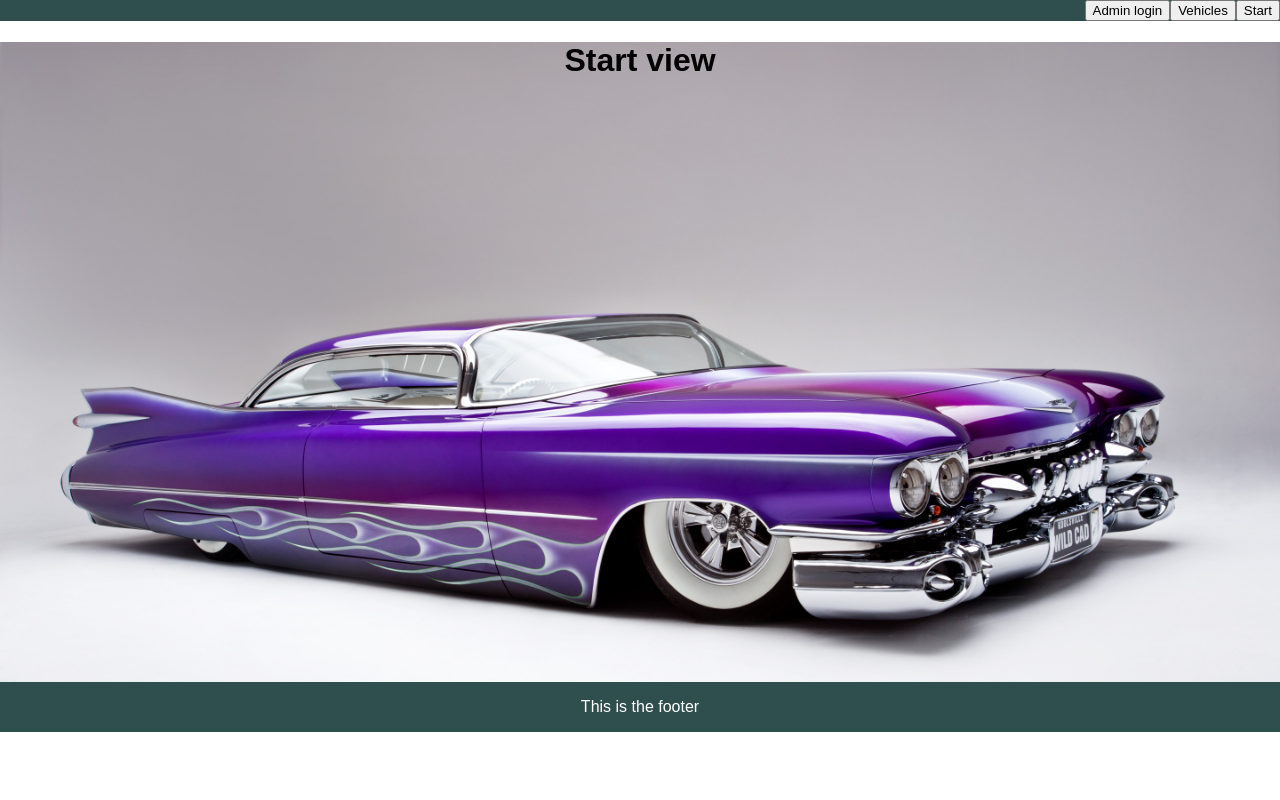
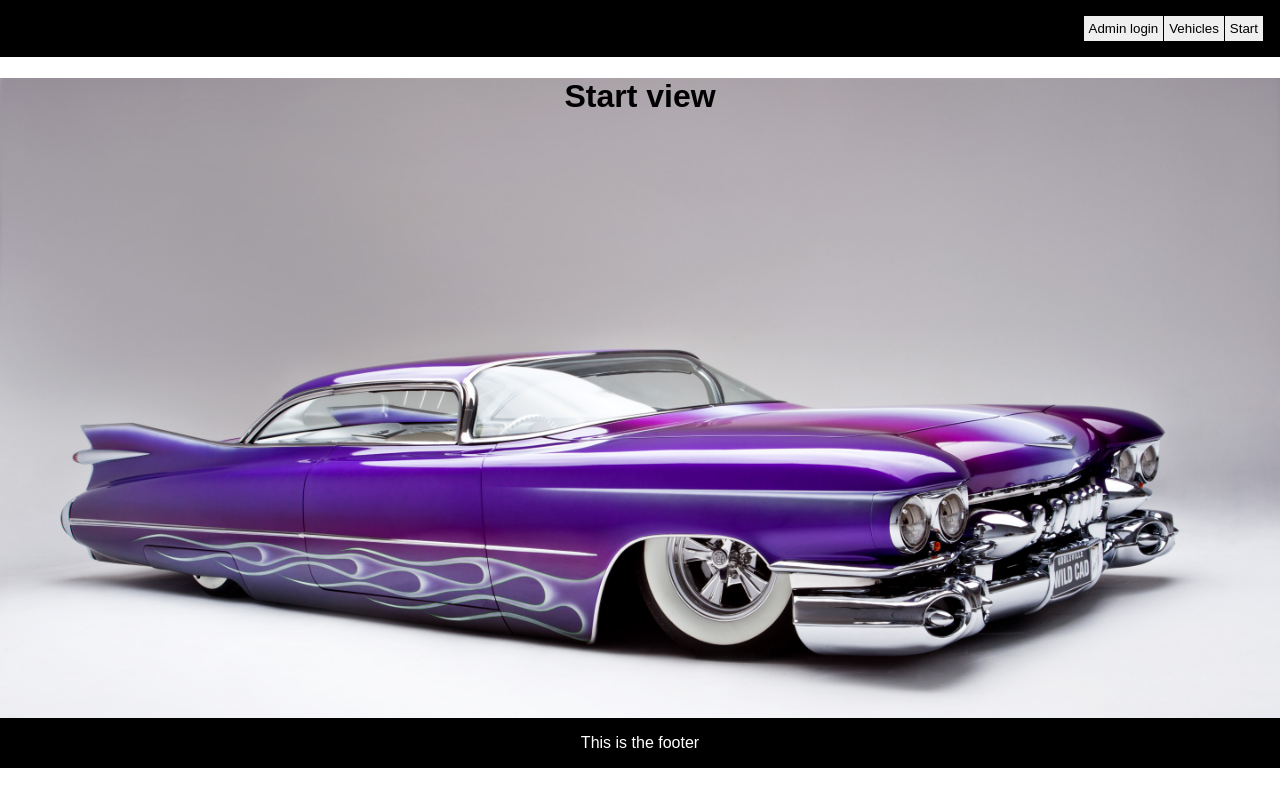
Before and after one commit to monaabd/ss_booking, a React (Create React App) app in the folder vehiclebooking/: page / in a window 1280 px wide. Built offline with nearby package versions, Linux system fonts and the light colour scheme.

Commit message:
changed the css a bit

```diff
--- a/vehiclebooking/public/index.html
+++ b/vehiclebooking/public/index.html
@@ -19,7 +19,7 @@
       work correctly both with client-side routing and a non-root public URL.
       Learn how to configure a non-root public URL by running `npm run build`.
     -->
-    <title>React App</title>
+    <title>Olssons booking</title>
   </head>
   <body>
     <noscript>
--- a/vehiclebooking/src/components/navbar.js
+++ b/vehiclebooking/src/components/navbar.js
@@ -6,11 +6,13 @@ class Navbar extends Component {
   render() {
     return (
       <div>
-        <ul>
-          <li><button onClick={this.props.clickStart}>Start</button></li>
-          <li><button onClick={this.props.clickVehicles}>Vehicles</button></li>
-          <li><button onClick={this.props.clickAdmin}>Admin login</button></li>
-        </ul>
+        <header>
+          <ul>
+            <li><button onClick={this.props.clickStart}>Start</button></li>
+            <li><button onClick={this.props.clickVehicles}>Vehicles</button></li>
+            <li><button onClick={this.props.clickAdmin}>Admin login</button></li>
+          </ul>
+        </header>
       </div>
     );
   }
--- a/vehiclebooking/src/css/App.css
+++ b/vehiclebooking/src/css/App.css
@@ -1,3 +1,6 @@
+/* ===============
+   GLOBAL
+   =============== */
 .App {
   text-align: center;
 }
@@ -9,17 +12,14 @@ div.container {
 footer {
     padding: 1em;
     color: white;
-    background-color: darkslategray;
+    background-color: black;
     clear: left;
     text-align: center;
 }
 
-.App-title {
-  font-size: 1.5em;
-}
-
-.App-intro {
-  font-size: large;
+header {
+    padding: 1em;
+    background-color: black;
 }
 
 @keyframes App-logo-spin {
@@ -27,35 +27,57 @@ footer {
   to { transform: rotate(360deg); }
 }
 
+/* ===============
+   LIST
+   =============== */
+
 ul {
     list-style-type: none;
     margin: 0;
     padding: 0;
     overflow: hidden;
-    background-color: darkslategray;
+    background-color: black;
+}
+
+#vehicles ul {
+    list-style-type: none;
+    margin: 0;
+    padding: 0;
+    overflow: hidden;
+    background-color: ;
 }
 
 li {
     float: right;
 }
 
-li a {
-    display: block;
-    color: white;
-    text-align: center;
-    padding: 14px 16px;
-    text-decoration: none;
+#vehicles li {
+    float: none;
+    color:white;
 }
 
-/* Change the link color to #111 (black) on hover */
-li a:hover {
-    background-color: #111;
+li button{
+    display: block;
+    color: black;
+    margin-right:1px;
+    text-align: center;
+    padding: 5px 5px;
+    text-decoration: none;
+    border:none;
 }
-j
+
+li button:hover {
+    background-color: black;
+    color: white;
+}
+
+/* ===============
+   LOGO
+   =============== */
+
 #logoText {
     font-size: 18pt;
 }
-
 
 #bgcar{
     background-image:url('../media/car.jpg');
@@ -64,3 +86,7 @@ j
     max-width: 100%;
     height: 80vh;
     width: auto\9; /* ie8 */}
+
+/* ===============
+   ??
+   =============== */
```
